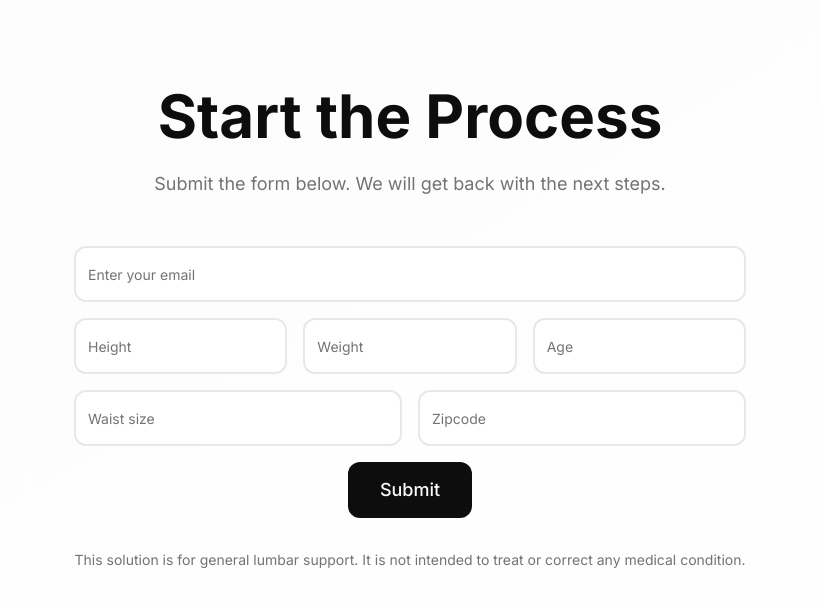
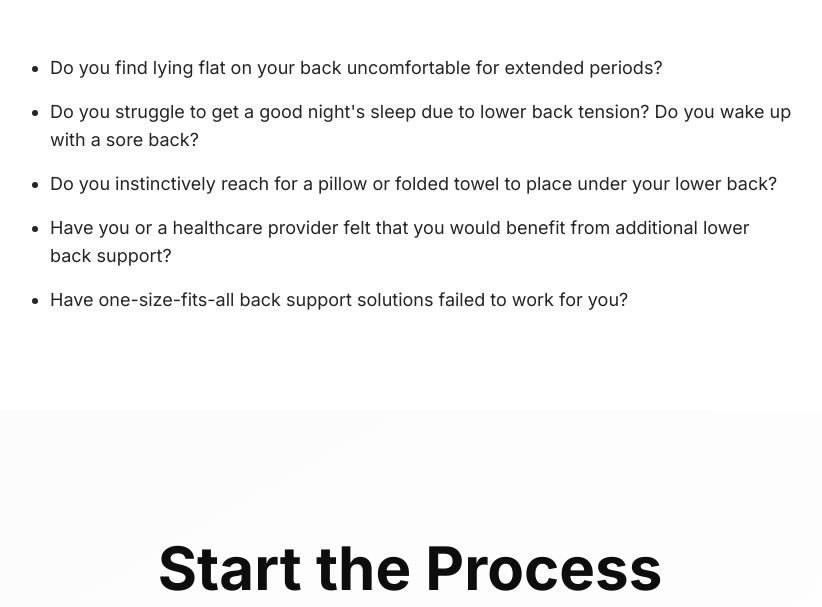
Before and after one commit to amitshob/spinesupport, a React (Vite) app: page / in a window 1280 px wide. Shown: the part 1734-2341 px from the top of the page, without its empty margins (230-1052 px from the left). Built offline with nearby package versions, Linux system fonts and the light colour scheme; the HTML template or start-up script is replaced by a standard one.

Commit message:
Added FAQ bullet questions
Co-authored-by: amitshob <3892864+amitshob@users.noreply.github.com>

```diff
--- /dev/null
+++ b/src/components/QualifyingQuestions.tsx
@@ -0,0 +1,25 @@
+const questions = [
+  "Do you find lying flat on your back uncomfortable for extended periods?",
+  "Do you struggle to get a good night's sleep due to lower back tension? Do you wake up with a sore back?",
+  "Do you instinctively reach for a pillow or folded towel to place under your lower back?",
+  "Have you or a healthcare provider felt that you would benefit from additional lower back support?",
+  "Have one-size-fits-all back support solutions failed to work for you?",
+];
+
+const QualifyingQuestions = () => {
+  return (
+    <section className="py-16 lg:py-24 bg-background">
+      <div className="container mx-auto px-6 lg:px-8">
+        <ul className="max-w-3xl mx-auto space-y-4 list-disc list-outside pl-6">
+          {questions.map((q, i) => (
+            <li key={i} className="text-lg text-foreground/90">
+              {q}
+            </li>
+          ))}
+        </ul>
+      </div>
+    </section>
+  );
+};
+
+export default QualifyingQuestions;
--- a/src/pages/Index.tsx
+++ b/src/pages/Index.tsx
@@ -1,6 +1,7 @@
 import Header from "@/components/Header";
 import Hero from "@/components/Hero";
 import WhyChooseUs from "@/components/WhyChooseUs";
+import QualifyingQuestions from "@/components/QualifyingQuestions";
 import CTA from "@/components/CTA";
 
 const Index = () => {
@@ -9,6 +10,7 @@ const Index = () => {
       <Header />
       <Hero />
       <WhyChooseUs />
+      <QualifyingQuestions />
       <CTA />
     </div>
   );
```
